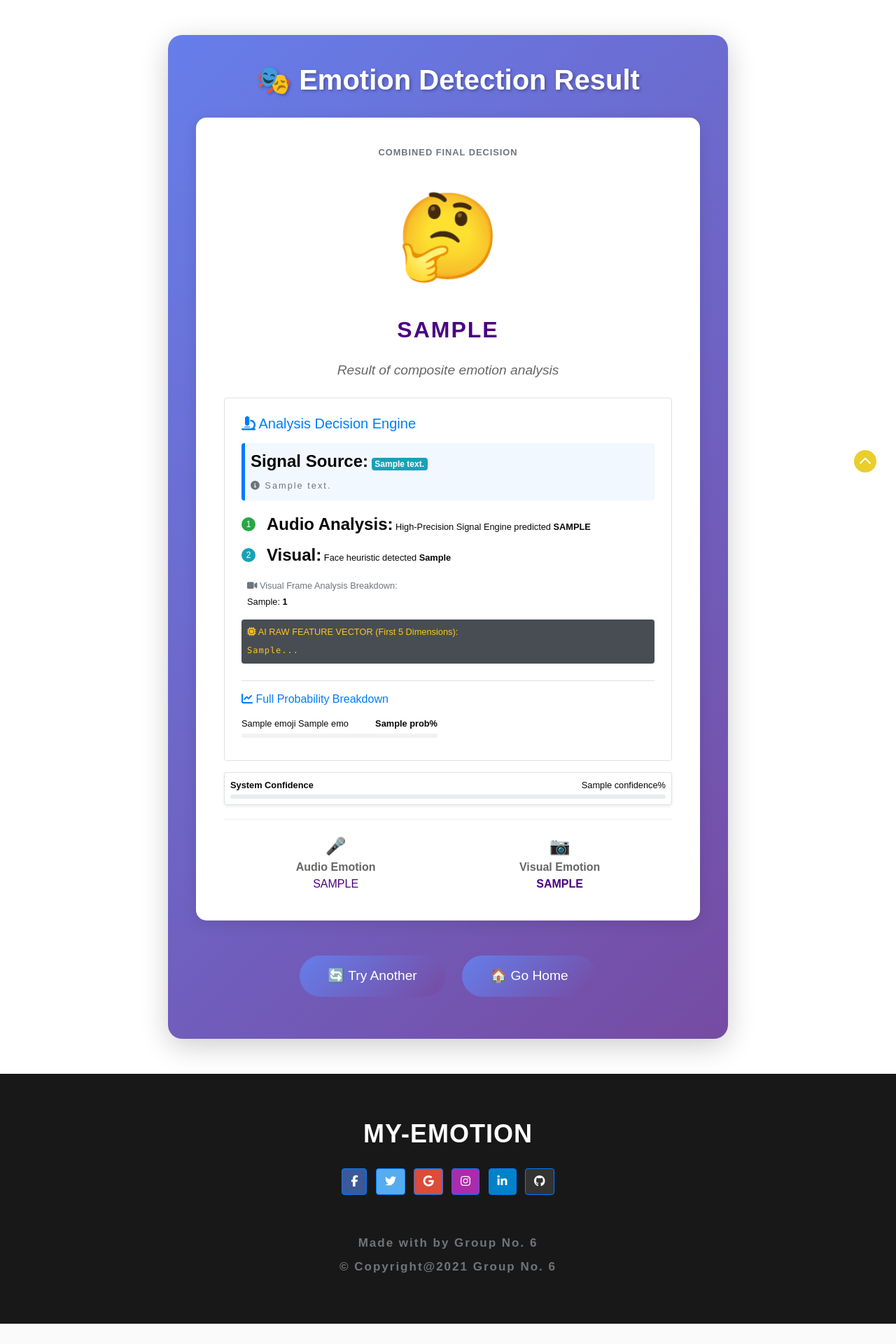
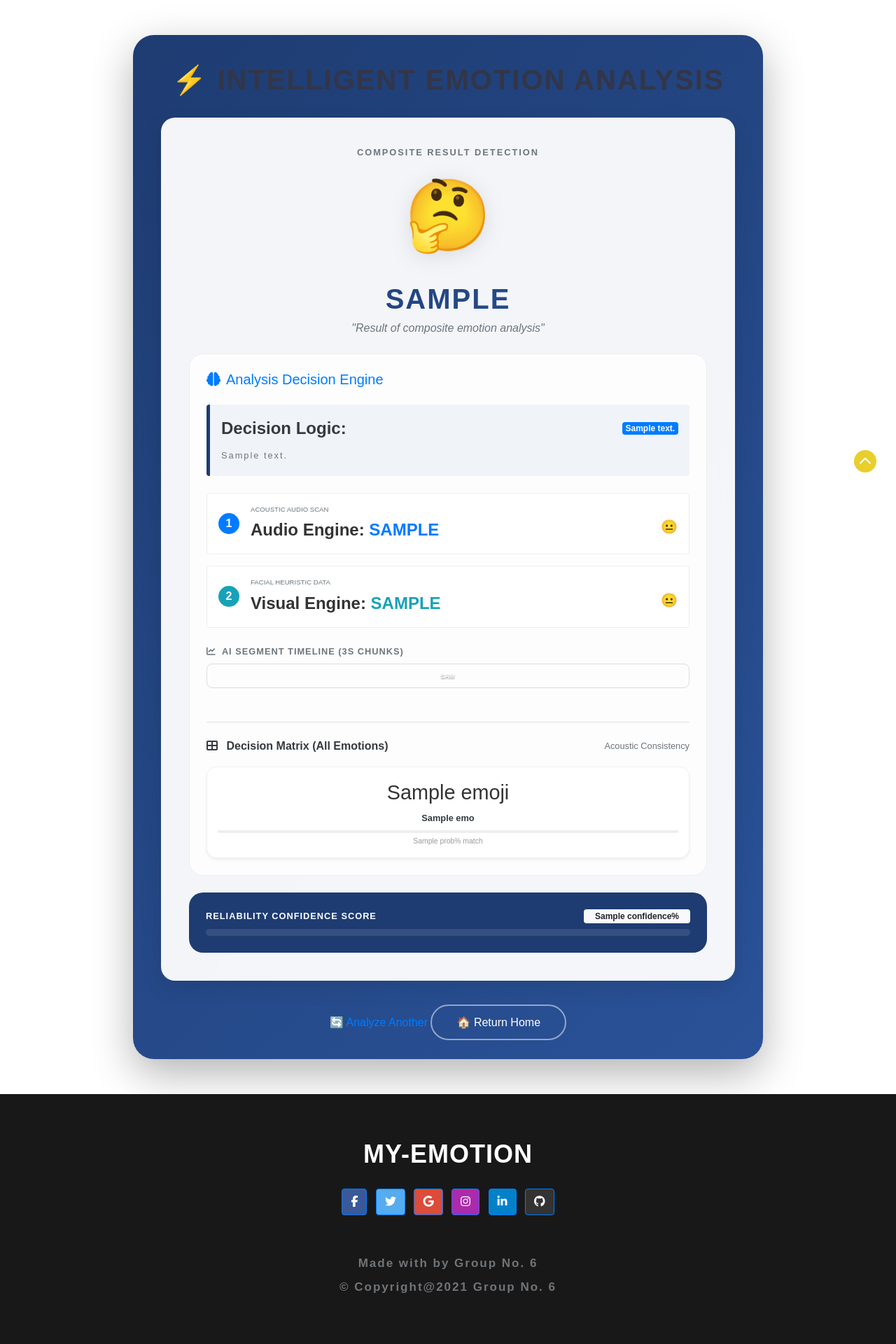
Before and after one commit to pr540/capestone-project-1, a Flask app: template templates/result.html in a window 1280 px wide. Shown: the part 91-2011 px from the top of the page at 70% size. Before the commit the page ends 1982 px from the top, so only its background shows below. Run offline with Flask 3, Linux system fonts and the light colour scheme; the template is opened without the code that fills it: most values are stand-ins (such as "Sample title", 1, 10 or a date in 2020); some libraries are stand-ins or nearby versions; some web fonts are replaced.

Commit message:
fix the isuess

```diff
--- a/app.py
+++ b/app.py
@@ -78,8 +78,8 @@ def analyze():
         try:
             with app.app_context():
                 db.create_all()
-        except Exception:
-            pass
+        except Exception as e2:
+            print(f"[ERROR] Database creation failed: {e2}")
     return render_template('history.html', predictions=preds, title="History")
 
 @app.route('/clear_history', methods=['POST'])
@@ -186,7 +186,8 @@ def predict():
 
     try:
         try: warmup()
-        except Exception: pass
+        except Exception as e_warm:
+            print(f"[DEBUG] Warmup skip/fail: {e_warm}")
 
         t_dir = "/tmp" if os.environ.get('VERCEL') else None
         ext = os.path.splitext(file.filename)[1]
--- a/templates/result.html
+++ b/templates/result.html
@@ -3,76 +3,77 @@
 {% block body %}
 <style>
   .result-container {
-    max-width: 800px;
+    max-width: 900px;
     margin: 50px auto;
     padding: 40px;
-    background: linear-gradient(135deg, #667eea 0%, #764ba2 100%);
-    border-radius: 20px;
-    box-shadow: 0 10px 40px rgba(0, 0, 0, 0.2);
+    background: linear-gradient(135deg, #1e3c72 0%, #2a5298 100%);
+    border-radius: 30px;
+    box-shadow: 0 20px 60px rgba(0, 0, 0, 0.3);
     text-align: center;
-  }
-
-  .result-title {
-    font-weight: bold;
-    color: #ffffff;
-    font-size: 2.5rem;
-    margin-bottom: 30px;
-    text-shadow: 2px 2px 4px rgba(0, 0, 0, 0.3);
+    color: white;
   }
 
   .emotion-display {
-    background: white;
-    border-radius: 15px;
+    background: rgba(255, 255, 255, 0.95);
+    backdrop-filter: blur(10px);
+    border-radius: 20px;
     padding: 40px;
     margin: 30px 0;
-    box-shadow: 0 5px 20px rgba(0, 0, 0, 0.1);
+    box-shadow: 0 10px 30px rgba(0, 0, 0, 0.1);
+    color: #333;
   }
 
   .emotion-emoji {
-    font-size: 120px;
-    margin: 20px 0;
-    animation: bounce 1s ease-in-out;
+    font-size: 100px;
+    margin: 10px 0;
+    filter: drop-shadow(0 5px 15px rgba(0,0,0,0.1));
+    animation: floating 3s ease-in-out infinite;
   }
 
-  @keyframes bounce {
+  @keyframes floating {
     0%, 100% { transform: translateY(0); }
-    50% { transform: translateY(-20px); }
+    50% { transform: translateY(-15px); }
   }
 
   .emotion-name {
-    font-size: 2rem;
-    font-weight: bold;
-    color: #4B0082;
+    font-size: 2.5rem;
+    font-weight: 800;
+    background: linear-gradient(120deg, #1e3c72, #2a5298);
+    -webkit-background-clip: text;
+    background-clip: text;
+    -webkit-text-fill-color: transparent;
     text-transform: uppercase;
-    margin: 20px 0;
     letter-spacing: 2px;
   }
 
-  .emotion-description {
-    font-size: 1.2rem;
-    color: #666;
-    margin: 15px 0;
-    font-style: italic;
+  .decision-matrix {
+    display: grid;
+    grid-template-columns: repeat(auto-fit, minmax(140px, 1fr));
+    gap: 15px;
+    margin-top: 20px;
   }
 
-  .btn-custom {
-    background: linear-gradient(135deg, #667eea 0%, #764ba2 100%);
-    border: none;
-    color: white;
-    padding: 15px 40px;
-    font-size: 1.2rem;
-    border-radius: 50px;
-    margin: 20px 10px;
-    transition: all 0.3s ease;
-    text-decoration: none;
-    display: inline-block;
+  .matrix-item {
+    background: white;
+    padding: 15px;
+    border-radius: 15px;
+    border: 1px solid rgba(0,0,0,0.05);
+    transition: all 0.3s cubic-bezier(0.175, 0.885, 0.32, 1.275);
+    box-shadow: 0 2px 5px rgba(0,0,0,0.02);
   }
 
-  .btn-custom:hover {
-    transform: translateY(-3px);
-    box-shadow: 0 10px 25px rgba(102, 126, 234, 0.4);
-    color: white;
-    text-decoration: none;
+  .matrix-item:hover {
+    transform: scale(1.05);
+    box-shadow: 0 10px 20px rgba(0,0,0,0.08);
+    border-color: #1e3c72;
+  }
+
+  .transition-hover {
+    transition: all 0.3s ease;
+  }
+  .transition-hover:hover {
+    background: rgba(255,255,255,0.85) !important;
+    transform: translateX(5px);
   }
 
   /* Segment Timeline Colors */
@@ -81,197 +82,158 @@
   .seg-angry { background-color: #ff4d4d !important; }
   .seg-fear { background-color: #34495e !important; }
   .seg-ps, .seg-surprise { background-color: #f1c40f !important; }
-  .seg-disgust { background-color: #8e44ad !important; } /* Purple for Disgust */
+  .seg-disgust { background-color: #8e44ad !important; }
   .seg-neutral { background-color: #95a5a6 !important; }
 </style>
 
-{% if confidence is defined %}
-<style>
-  :root {
-    --confidence-width: {{ confidence }}%;
-  }
-  .dynamic-progress-bar {
-    width: var(--confidence-width);
-  }
-</style>
-{% endif %}
-
 <div class="result-container">
-  <h1 class="result-title">🎭 Emotion Detection Result</h1>
+  <h1 class="mb-4" style="font-weight: 800; letter-spacing: 2px;">⚡ INTELLIGENT EMOTION ANALYSIS</h1>
 
   <div class="emotion-display">
-    <div class="small text-muted mb-2 text-uppercase font-weight-bold" style="letter-spacing: 1px;">Combined Final Decision
+    <div class="small text-muted mb-2 text-uppercase font-weight-bold" style="letter-spacing: 2px;">Composite Result
+      Detection</div>
+
+    {% if predicted_emotion == 'angry' %}{% set emoji = '😠' %}{% set desc = 'The system detected patterns of frustration or
+    anger in the signal' %}
+    {% elif predicted_emotion == 'disgust' %}{% set emoji = '🤢' %}{% set desc = 'The analysis suggests an expression of
+    discomfort or distaste' %}
+    {% elif predicted_emotion == 'fear' %}{% set emoji = '😨' %}{% set desc = 'The system detected patterns of anxiety or
+    fear' %}
+    {% elif predicted_emotion == 'happy' %}{% set emoji = '😊' %}{% set desc = 'The subject appears to be expressing
+    happiness or joy' %}
+    {% elif predicted_emotion == 'neutral' %}{% set emoji = '😐' %}{% set desc = 'The signal indicates a calm, neutral
+    emotional state' %}
+    {% elif predicted_emotion in ['ps', 'Pleasant Surprise'] %}{% set emoji = '🤩' %}{% set desc = 'The subject appears to
+    be expressing joyful surprise' %}
+    {% elif predicted_emotion == 'sad' %}{% set emoji = '😢' %}{% set desc = 'The analysis indicates an expression of
+    sadness' %}
+    {% else %}{% set emoji = '🤔' %}{% set desc = 'Result of composite emotion analysis' %}{% endif %}
+
+    <div class="emotion-emoji">{{ emoji }}</div>
+    <div class="emotion-name">{{ predicted_emotion.capitalize() if predicted_emotion != 'ps' else 'Pleasant Surprise' }}
     </div>
-    {% if predicted_emotion == 'angry' %}
-    <div class="emotion-emoji">😠</div>
-    <div class="emotion-name">Angry</div>
-    <div class="emotion-description">The system detected patterns of frustration or anger in the signal</div>
-    {% elif predicted_emotion == 'disgust' %}
-    <div class="emotion-emoji">🤢</div>
-    <div class="emotion-name">Disgust</div>
-    <div class="emotion-description">The analysis suggests an expression of discomfort or distaste</div>
-    {% elif predicted_emotion == 'fear' %}
-    <div class="emotion-emoji">😨</div>
-    <div class="emotion-name">Fear</div>
-    <div class="emotion-description">The system detected patterns of anxiety or fear</div>
-    {% elif predicted_emotion == 'happy' %}
-    <div class="emotion-emoji">😊</div>
-    <div class="emotion-name">Happy</div>
-    <div class="emotion-description">The subject appears to be expressing happiness or joy</div>
-    {% elif predicted_emotion == 'neutral' %}
-    <div class="emotion-emoji">😐</div>
-    <div class="emotion-name">Neutral</div>
-    <div class="emotion-description">The signal indicates a calm, neutral emotional state</div>
-    {% elif predicted_emotion in ['ps', 'Pleasant Surprise'] %}
-    <div class="emotion-emoji">🤩</div>
-    <div class="emotion-name">Pleasant Surprise</div>
-    <div class="emotion-description">The subject appears to be expressing joyful surprise</div>
-    {% elif predicted_emotion in ['surprise', '😲'] %}
-    <div class="emotion-emoji">😲</div>
-    <div class="emotion-name">Surprise</div>
-    <div class="emotion-description">The subject appears to be expressing surprise</div>
-    {% elif predicted_emotion == 'sad' %}
-    <div class="emotion-emoji">😢</div>
-    <div class="emotion-name">Sad</div>
-    <div class="emotion-description">The analysis indicates an expression of sadness</div>
-    {% elif predicted_emotion == 'disgust' %}
-    <div class="emotion-emoji">🤢</div>
-    <div class="emotion-name">Disgust</div>
-    <div class="emotion-description">The analysis suggests aversion or distaste</div>
-    {% else %}
-    <div class="emotion-emoji">🤔</div>
-    <div class="emotion-name">{{ predicted_emotion.capitalize() if predicted_emotion else 'Unknown' }}</div>
-    <div class="emotion-description">Result of composite emotion analysis</div>
-    {% endif %}
+    <div class="emotion-description text-muted font-italic mb-4">"{{ desc }}"</div>
 
-    <div class="mt-4 p-4 bg-light border rounded text-left" style="background: rgba(255,255,255,0.9) !important;">
-      <h5 class="text-primary mb-3"><i class="fas fa-microscope"></i> Analysis Decision Engine</h5>
+    <div class="mt-4 p-4 text-left" style="background: #fdfdfd; border-radius: 20px; border: 1px solid #eee;">
+      <h5 class="text-primary mb-4 d-flex align-items-center">
+        <i class="fas fa-brain mr-2"></i> Analysis Decision Engine
+      </h5>
 
-      <div class="decision-box mb-3 p-2 rounded" style="background: rgba(0, 123, 255, 0.05); border-left: 5px solid #007bff;">
-        <strong>Signal Source:</strong>
-        <span class="badge badge-info">{{ note.split('(')[0] if note else 'Default' }}</span>
-        {% if note %}
-        <p class="mb-0 small text-muted mt-1 italic"><i class="fas fa-info-circle"></i> {{ note }}</p>
-        {% endif %}
+      <div class="mb-4 p-3 rounded" style="background: #f0f4f8; border-left: 5px solid #1e3c72;">
+        <div class="d-flex justify-content-between align-items-center">
+          <strong class="text-dark">Decision Logic:</strong>
+          <span class="badge badge-primary">{{ note.split('(')[0] if note else 'Standard' }}</span>
+        </div>
+        <p class="mb-0 small text-muted mt-2">{{ note }}</p>
       </div>
 
-      <div class="analysis-step mb-2">
+      <!-- Analysis Steps -->
+      <div class="analysis-step mb-3 p-3 rounded transition-hover" style="background: white; border: 1px solid #eee;">
         <div class="d-flex align-items-center">
-          <div class="step-marker bg-success text-white rounded-circle mr-3"
-            style="width:20px; height:20px; line-height:20px; text-align:center; font-size:12px; flex-shrink:0;">1</div>
-          <div class="small"><strong>Audio Analysis:</strong> High-Precision Signal Engine predicted <b>{{ audio_emotion|upper
-              }}</b></div>
+          <div class="bg-primary text-white rounded-circle mr-3 d-flex align-items-center justify-content-center"
+            style="width:30px; height:30px; font-weight: bold;">1</div>
+          <div class="flex-grow-1">
+            <div class="small text-muted text-uppercase mb-1" style="font-size: 0.6rem;">Acoustic Audio Scan</div>
+            <div class="d-flex justify-content-between">
+              <strong>Audio Engine: <span class="text-primary">{{ audio_emotion|upper }}</span></strong>
+              <span style="font-size: 1.2rem;">
+                {% if audio_emotion == 'happy' %}😊{% elif audio_emotion == 'sad' %}😢{% elif audio_emotion in ['ps', 'surprise']
+                %}🤩{% elif audio_emotion == 'disgust' %}🤢{% elif audio_emotion == 'fear' %}😨{% elif audio_emotion == 'angry'
+                %}😠{% else %}😐{% endif %}
+              </span>
+            </div>
+          </div>
         </div>
       </div>
 
       {% if visual_emotion and visual_emotion != 'N/A' %}
-      <div class="analysis-step mb-2">
+      <div class="analysis-step mb-3 p-3 rounded transition-hover" style="background: white; border: 1px solid #eee;">
         <div class="d-flex align-items-center">
-          <div class="step-marker bg-info text-white rounded-circle mr-3"
-            style="width:20px; height:20px; line-height:20px; text-align:center; font-size:12px; flex-shrink:0;">2</div>
-          <div class="small"><strong>Visual:</strong> Face heuristic detected <b>{{ visual_emotion }}</b></div>
+          <div class="bg-info text-white rounded-circle mr-3 d-flex align-items-center justify-content-center"
+            style="width:30px; height:30px; font-weight: bold;">2</div>
+          <div class="flex-grow-1">
+            <div class="small text-muted text-uppercase mb-1" style="font-size: 0.6rem;">Facial Heuristic Data</div>
+            <div class="d-flex justify-content-between">
+              <strong>Visual Engine: <span class="text-info">{{ visual_emotion|upper }}</span></strong>
+              <span style="font-size: 1.2rem;">
+                {% if visual_emotion == 'happy' %}😊{% elif visual_emotion == 'sad' %}😢{% elif visual_emotion in ['ps',
+                'surprise'] %}🤩{% elif visual_emotion == 'disgust' %}🤢{% elif visual_emotion == 'fear' %}😨{% elif
+                visual_emotion == 'angry' %}😠{% else %}😐{% endif %}
+              </span>
+            </div>
+          </div>
         </div>
       </div>
       {% endif %}
 
-      {% if all_emotions %}
-      {% if vis_stats %}
-      <div class="analysis-step mb-2 p-2 rounded" style="background: rgba(255,255,255,0.4);">
-        <div class="small text-muted mb-1"><i class="fas fa-video"></i> Visual Frame Analysis Breakdown:</div>
-        <div class="d-flex flex-wrap gap-2 small">
-          {% for emo_key, count in vis_stats.items() %}
-          {% if count > 0 %}
-          <span class="mr-3">{{ emo_key|capitalize }}: <b>{{ count }}</b></span>
-          {% endif %}
-          {% endfor %}
-        </div>
-      </div>
-      {% endif %}
-
-      {% if audio_segments and audio_segments|length > 1 %}
-      <div class="analysis-step mb-2 p-2 rounded" style="background: rgba(255,255,255,0.4);">
-        <div class="small text-muted mb-2"><i class="fas fa-chart-line"></i> AI Segment Timeline (3s chunks):</div>
-        <div class="d-flex" style="height: 30px; border-radius: 15px; overflow: hidden; border: 1px solid rgba(0,0,0,0.1);">
+      <!-- Timeline -->
+      {% if audio_segments and audio_segments|length > 0 %}
+      <div class="mt-4 mb-4">
+        <div class="small text-muted mb-2 font-weight-bold text-uppercase" style="letter-spacing: 1px;"><i
+            class="fas fa-chart-line mr-1"></i> AI Segment Timeline (3s chunks)</div>
+        <div class="d-flex" style="height: 35px; border-radius: 8px; overflow: hidden; border: 1px solid #ddd;">
           {% for seg_label, seg_probs in audio_segments %}
-          <div class="seg-{{ seg_label|lower }}" style="flex: 1; position: relative;" title="{{ seg_label|upper }}">
-            <div style="font-size: 8px; color: white; text-align: center; line-height: 30px; font-weight: bold;">
+          <div class="seg-{{ seg_label|lower }}"
+            style="flex: 1; position: relative; border-right: 1px solid rgba(255,255,255,0.2);" title="{{ seg_label|upper }}">
+            <div
+              style="font-size: 9px; color: white; text-align: center; line-height: 35px; font-weight: bold; text-shadow: 0 1px 2px rgba(0,0,0,0.5);">
               {{ seg_label[:3]|upper }}
-            </div>
-          </div>
-          {% endfor %}
-        </div>
-        <div class="d-flex justify-content-between mt-1 px-1">
-          <small class="text-muted">Start</small>
-          <small class="text-muted">{{ (audio_segments|length * 3) }}s total</small>
-        </div>
-      </div>
-      {% endif %}
-
-      {% if feat_hint %}
-      <div class="analysis-step mb-3 p-2 rounded bg-dark text-light" style="opacity: 0.9;">
-        <div class="small text-warning mb-1"><i class="fas fa-microchip"></i> AI RAW FEATURE VECTOR (First 5 Dimensions):
-        </div>
-        <code class="text-warning" style="font-size: 0.75rem; letter-spacing: 1px;">{{ feat_hint }}...</code>
-      </div>
-      {% endif %}
-
-      <div class="mt-4 pt-3 border-top">
-        <h6 class="text-primary mb-3"><i class="fas fa-chart-line"></i> Full Probability Breakdown</h6>
-        <div class="row">
-          {% for emo in all_emotions %}
-          <div class="col-md-6 mb-2">
-            <div class="d-flex justify-content-between align-items-center mb-1">
-              <span class="small">{{ emo.emoji }} {{ emo.name }}</span>
-              <span class="small font-weight-bold">{{ emo.prob }}%</span>
-            </div>
-            <div class="progress" style="height: 6px; background: rgba(0,0,0,0.05);">
-              <div class="progress-bar {% if loop.index == 1 %}bg-success{% else %}bg-secondary{% endif %}" role="progressbar"
-                style="--emo-width: {{ emo.prob }}%; width: var(--emo-width);"></div>
             </div>
           </div>
           {% endfor %}
         </div>
       </div>
       {% endif %}
-    </div>
 
-    {% if confidence is defined %}
-    <div class="mt-3 p-2 bg-white rounded shadow-sm border">
-      <div class="d-flex justify-content-between mb-1">
-        <span class="small font-weight-bold">System Confidence</span>
-        <span class="small">{{ confidence }}%</span>
-      </div>
-      <div class="progress" style="height: 6px;">
-        <div class="progress-bar bg-primary dynamic-progress-bar" role="progressbar"></div>
-      </div>
-    </div>
-    {% endif %}
+      <!-- Seven Emotions Pulse -->
+      <div class="mt-5 pt-4 border-top">
+        <div class="d-flex justify-content-between align-items-center mb-3">
+          <h6 class="text-dark font-weight-bold m-0"><i class="fas fa-th-large mr-2"></i> Decision Matrix (All Emotions)</h6>
+          <span class="small text-muted">Acoustic Consistency</span>
+        </div>
 
-    {% if visual_emotion and visual_emotion != 'N/A' %}
-    <hr style="margin: 20px 0; border-top: 1px solid #eee;">
-    <div style="display: flex; justify-content: space-around; text-align: center;">
-      <div>
-        <div style="font-size: 1.5rem;">🎤</div>
-        <div style="font-weight: bold; color: #666;">Audio Emotion</div>
-        <div style="color: #4B0082;">{{ audio_emotion|upper }}</div>
-      </div>
-      <div>
-        <div style="font-size: 1.5rem;">📷</div>
-        <div style="font-weight: bold; color: #666;">Visual Emotion</div>
-        <div style="color: #4B0082;">
-          <b>{{ visual_emotion|upper }}</b>
-          {% if visual_emotion == 'happy' %}😊{% elif visual_emotion == 'sad' %}😢{% elif visual_emotion in ['ps', 'surprise',
-          'pleasant surprise']
-          %}🤩{% elif visual_emotion == 'disgust' %}🤢{% elif visual_emotion == 'fear' %}😨{% elif visual_emotion == 'neutral'
-          %}😐{% endif %}
+        <div class="decision-matrix">
+          {% for emo in all_emotions %}
+          <div class="matrix-item text-center shadow-sm">
+            <div style="font-size: 1.8rem; margin-bottom: 5px;">{{ emo.emoji }}</div>
+            <div class="small font-weight-bold text-dark">{{ emo.name }}</div>
+            <div class="progress mt-2" style="height: 4px; background: #eee;">
+              <div class="progress-bar {% if loop.index == 1 %}bg-success{% else %}bg-secondary{% endif %}"
+                data-width="{{ emo.prob }}"></div>
+            </div>
+            <div class="mt-1" style="font-size: 0.65rem; color: #999;">{{ emo.prob }}% match</div>
+          </div>
+          {% endfor %}
         </div>
       </div>
     </div>
-    {% endif %}
 
+    <!-- Confidence Indicator -->
+    <div class="mt-4 p-4" style="background: #1e3c72; border-radius: 20px; color: white;">
+      <div class="d-flex justify-content-between align-items-center mb-2">
+        <span class="text-uppercase font-weight-bold" style="letter-spacing: 1px; font-size: 0.8rem;">Reliability confidence
+          score</span>
+        <span class="badge badge-light px-3 py-1">{{ confidence }}%</span>
+      </div>
+      <div class="progress" style="height: 10px; background: rgba(255,255,255,0.1); border-radius: 10px;">
+        <div class="progress-bar bg-white progress-bar-striped progress-bar-animated" role="progressbar"
+          data-width="{{ confidence }}"></div>
+      </div>
+      </div>
+      </div>
+
+  <div class="button-group mt-5">
+    <a href="{{ url_for('prediction_page') }}" class="btn-premium">🔄 Analyze Another</a>
+    <a href="/" class="btn-outline-premium"
+      style="border: 2px solid rgba(255,255,255,0.5); padding: 15px 35px; border-radius: 50px; color: white; transition: all 0.3s ease;">🏠
+      Return Home</a>
   </div>
-
-  <a href="{{ url_for('prediction_page') }}" class="btn-custom">🔄 Try Another</a>
-  <a href="/" class="btn-custom">🏠 Go Home</a>
 </div>
+<script>
+  document.addEventListener('DOMContentLoaded', function () {
+    document.querySelectorAll('[data-width]').forEach(function (el) {
+      el.style.width = el.getAttribute('data-width') + '%';
+    });
+  });
+</script>
 {% endblock %}
```
